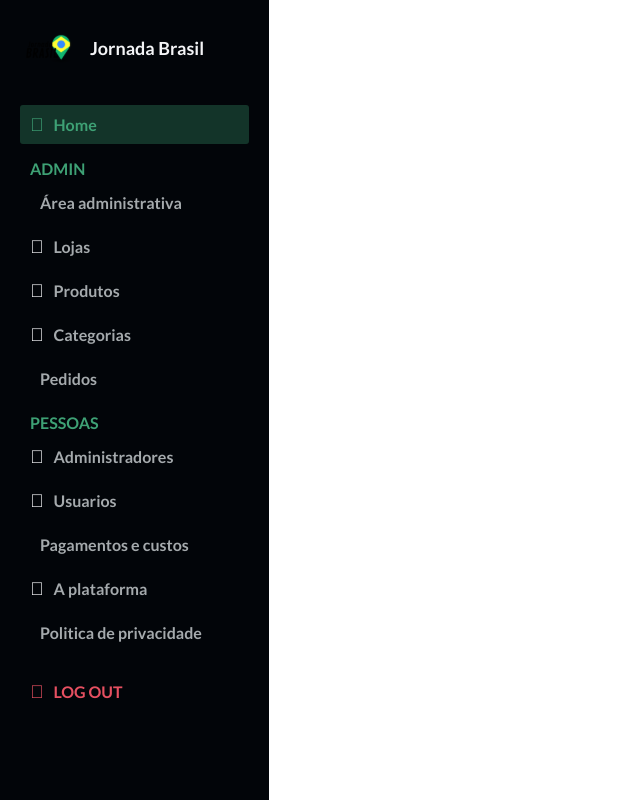
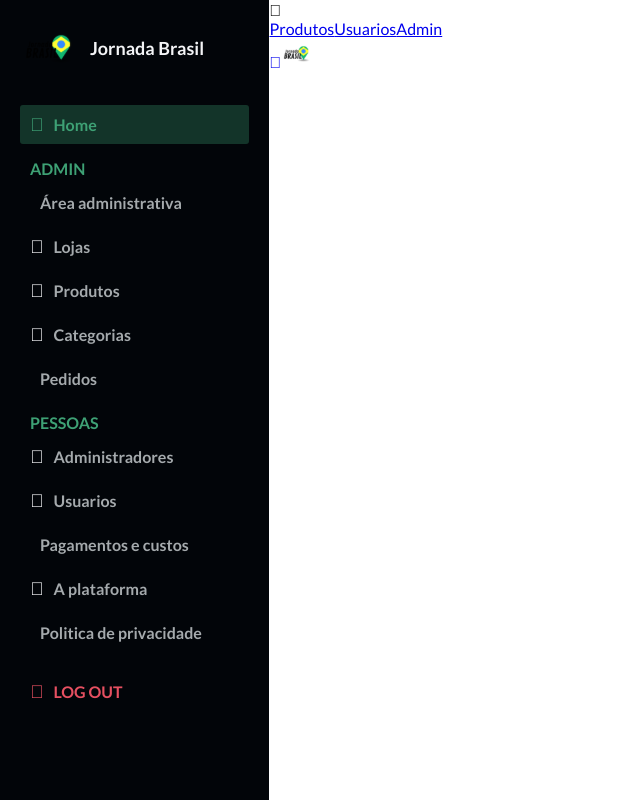
Before and after one commit to anderleyson/jornadaBrasil, a React (Create React App) app in the folder dashboardadmin/: page / in a window 1280 px wide. Shown: the whole page, without its empty margins (0-640 px from the left). Built offline with nearby package versions, Linux system fonts and the light colour scheme.

Commit message:
Import Navbar

```diff
--- a/dashboardadmin/src/App.js
+++ b/dashboardadmin/src/App.js
@@ -1,4 +1,5 @@
 import { useState } from 'react'
+import Navbar from './components/navbar/Navbar'
 import Sidebar from './components/sidebar/Sidebar'
 import './App.css'
 
@@ -13,6 +14,7 @@ const App = () => {
 
   return (
     <div className="container">
+      <Navbar sidebarOpen={sidebarOpen} openSidebar={openSidebar} />
       <Sidebar sidebarOpen={sidebarOpen} closeSidebar={closeSidebar} />
     </div>
   )
--- a/dashboardadmin/src/components/navbar/Navbar.js
+++ b/dashboardadmin/src/components/navbar/Navbar.js
@@ -1,7 +1,7 @@
 import './Navbar.css'
 import avatar from '../../assets/logo.svg'
 
-const Navbar = () => {
+const Navbar = ({ sidebarOpen, openSidebar }) => {
   return (
     <nav className="navbar">
       <div className="nav_icon" onClick={() => openSidebar()}>
```
